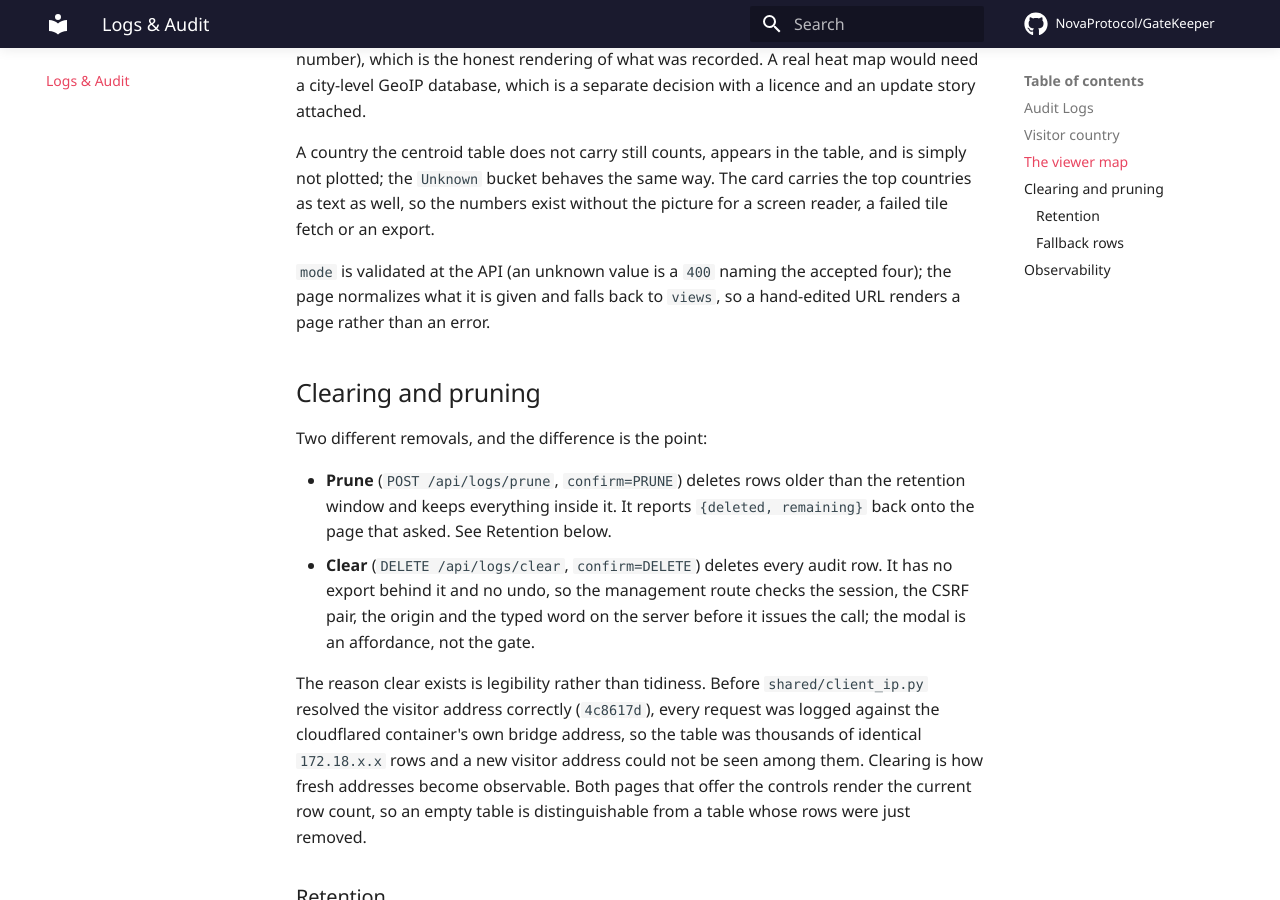
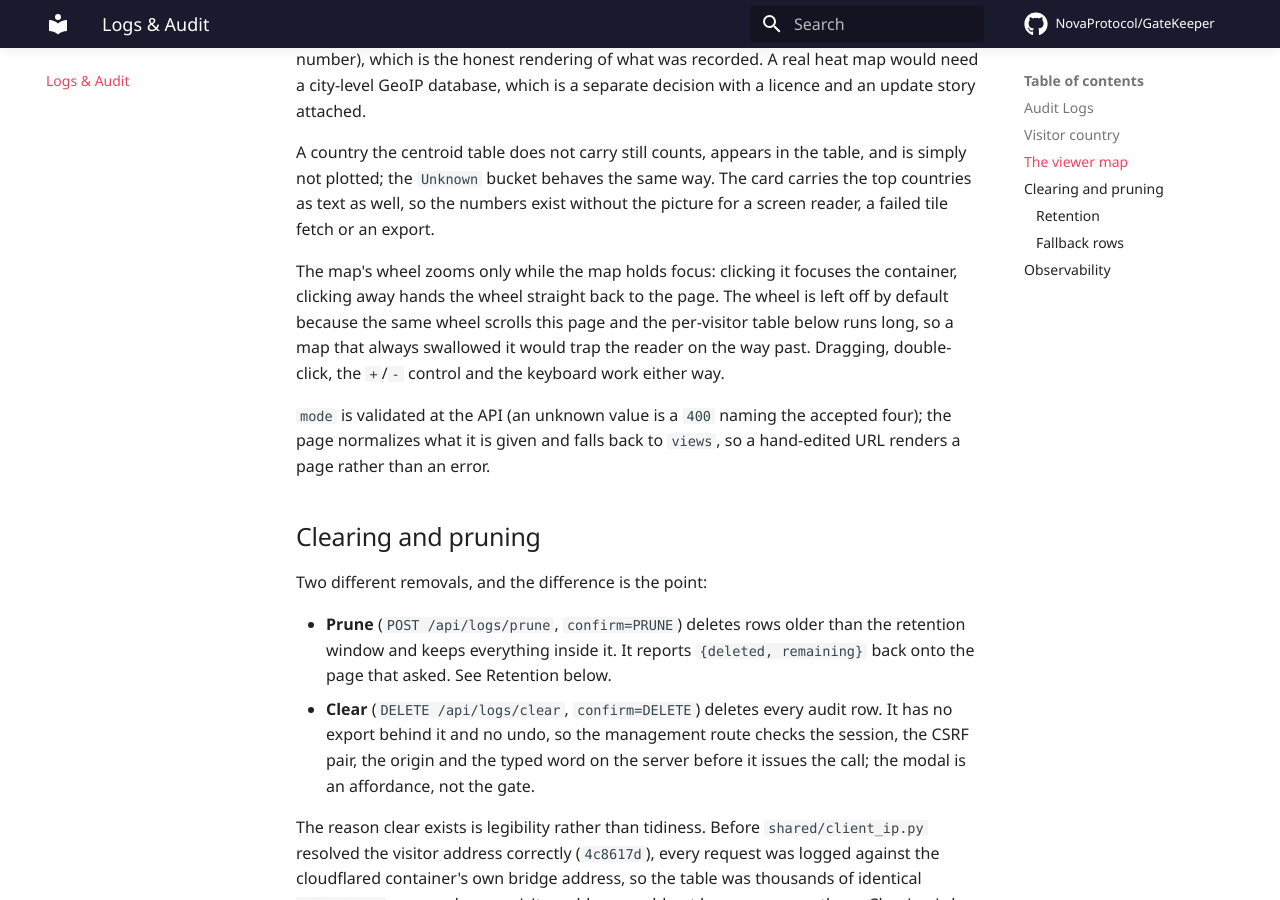
Before and after one commit to NovaProtocol/GateKeeper, an MkDocs documentation site: the page built from documentation/docs/logs.md, in a window 1280 px wide and 900 px high, scrolled down 2585 px. Built offline with MkDocs 1.6.1 and Material for MkDocs 9.7.7, drawn with Linux system fonts in a browser that asks for light colours; some web fonts are replaced; comment, search, counter and statistics services are not loaded.

Commit message:
docs(logs): describe the focus-gated map wheel and the page edit control

```diff
--- a/documentation/docs/logs.md
+++ b/documentation/docs/logs.md
@@ -57,6 +57,13 @@ The page draws **radius-scaled circle markers**, not a heat layer. With country-
 
 A country the centroid table does not carry still counts, appears in the table, and is simply not plotted; the `Unknown` bucket behaves the same way. The card carries the top countries as text as well, so the numbers exist without the picture for a screen reader, a failed tile fetch or an export.
 
+The map's wheel zooms only while the map holds focus: clicking it focuses the
+container, clicking away hands the wheel straight back to the page. The wheel is
+left off by default because the same wheel scrolls this page and the per-visitor
+table below runs long, so a map that always swallowed it would trap the reader on
+the way past. Dragging, double-click, the `+`/`-` control and the keyboard work
+either way.
+
 `mode` is validated at the API (an unknown value is a `400` naming the accepted four); the page normalizes what it is given and falls back to `views`, so a hand-edited URL renders a page rather than an error.
 
 ## Clearing and pruning
```
Also changed, not shown: documentation/docs/custom-pages.md (+3 -3 lines).
